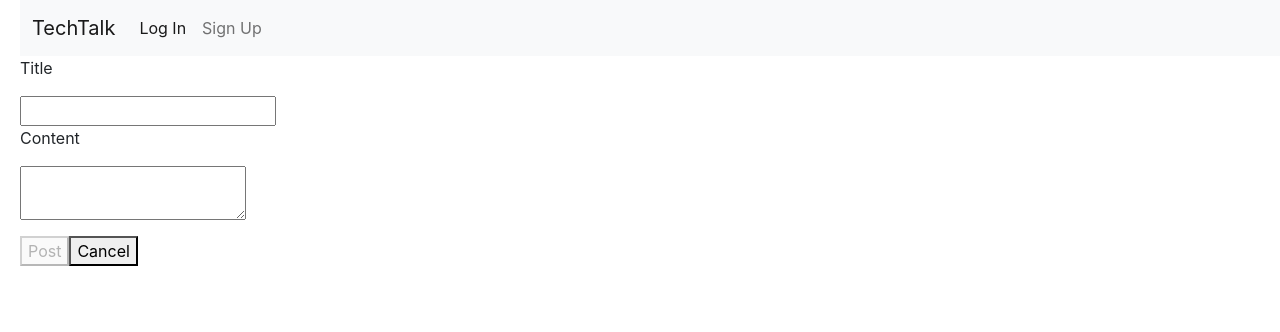
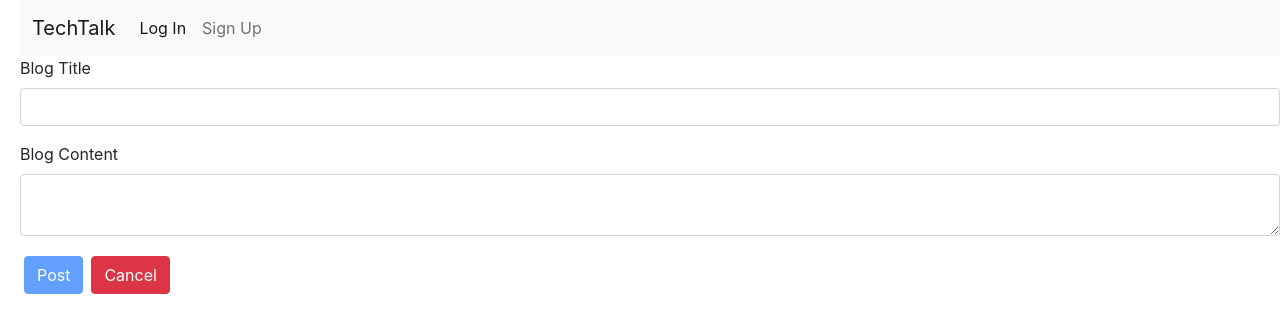
Before and after one commit to nrayrod1016/techspace, a React (Create React App) app: page /addBlog in a window 1280 px wide. Shown: the top 332 px of the page. Built offline with nearby package versions, Linux system fonts and the light colour scheme; no server answers.

Commit message:
add/update blog form style

```diff
--- a/src/pages/AddBlog/AddBlog.jsx
+++ b/src/pages/AddBlog/AddBlog.jsx
@@ -35,25 +35,35 @@ const AddBlog = (props) => {
       autoComplete="off"
       onSubmit={handleSubmit}
     >
-      <p>Title</p>
+    <div class="mb-3">
+      <label class="form-label">Blog Title</label>
       <input
         type="text"
         value={title}
         name="title"
         onChange={handleChange}
+        class="form-control"
+
       />
-      <br />
-      <p>Content</p>
+      </div>
+      <div class="mb-3">
+      <label class="form-label">Blog Content</label>
       <textarea
         value={content}
         name="content"
         onChange={handleChange}
+        class="form-control"
       />
-      <br />
-      <button disabled={isFormInvalid()}>Post</button>
+      </div>
+
+      <div>
+      <button
+        class="btn btn-primary m-1"
+        disabled={isFormInvalid()}>Post</button>
       <Link to="/">
-        <button>Cancel</button>
+        <button class="btn btn-danger m-1">Cancel</button>
       </Link>
+      </div>
     </form>
   );
 }
--- a/src/pages/EditBlog/EditBlog.jsx
+++ b/src/pages/EditBlog/EditBlog.jsx
@@ -33,29 +33,39 @@ const EditBlog = (props) => {
 
   return (
     <>
-      <form
+    <form
       autoComplete="off"
       onSubmit={handleSubmit}
     >
-      <p>Title</p>
+    <div class="mb-3">
+      <label class="form-label">Blog Title</label>
       <input
         type="text"
         value={title}
         name="title"
         onChange={handleChange}
+        class="form-control"
+
       />
-      <br />
-      <p>Content</p>
+      </div>
+      <div class="mb-3">
+      <label class="form-label">Blog Content</label>
       <textarea
         value={content}
         name="content"
         onChange={handleChange}
+        class="form-control"
       />
-      <br />
-      <button className="btn btn-success" disabled={isFormInvalid()}>Update Post</button>
-      <Link  to="/">
-        <button className="btn btn-danger">Cancel</button>
+      </div>
+
+      <div>
+      <button
+        class="btn btn-primary m-1"
+        disabled={isFormInvalid()}> Update Post</button>
+      <Link to="/">
+        <button class="btn btn-danger m-1">Cancel</button>
       </Link>
+      </div>
     </form>
     </>
   );
```
